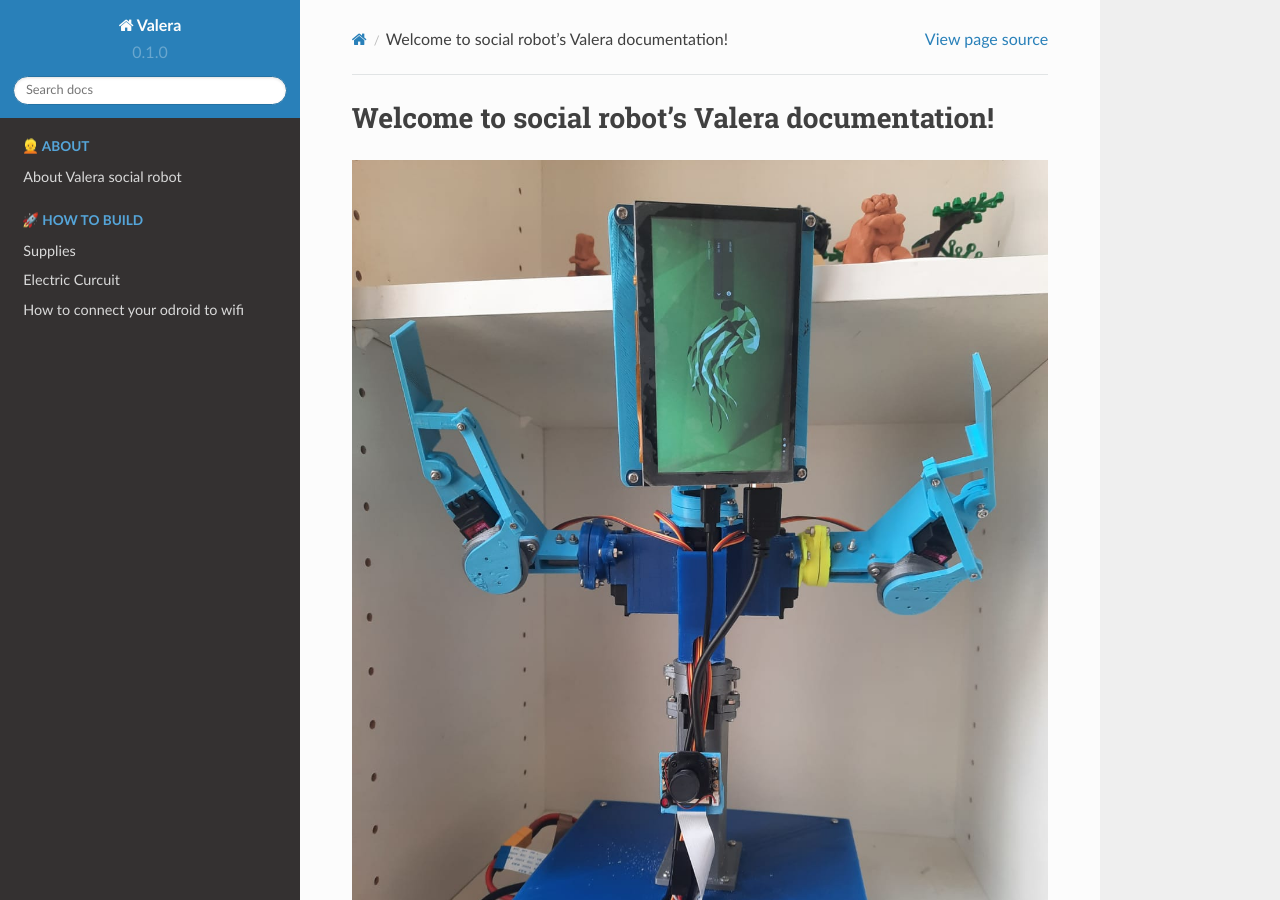
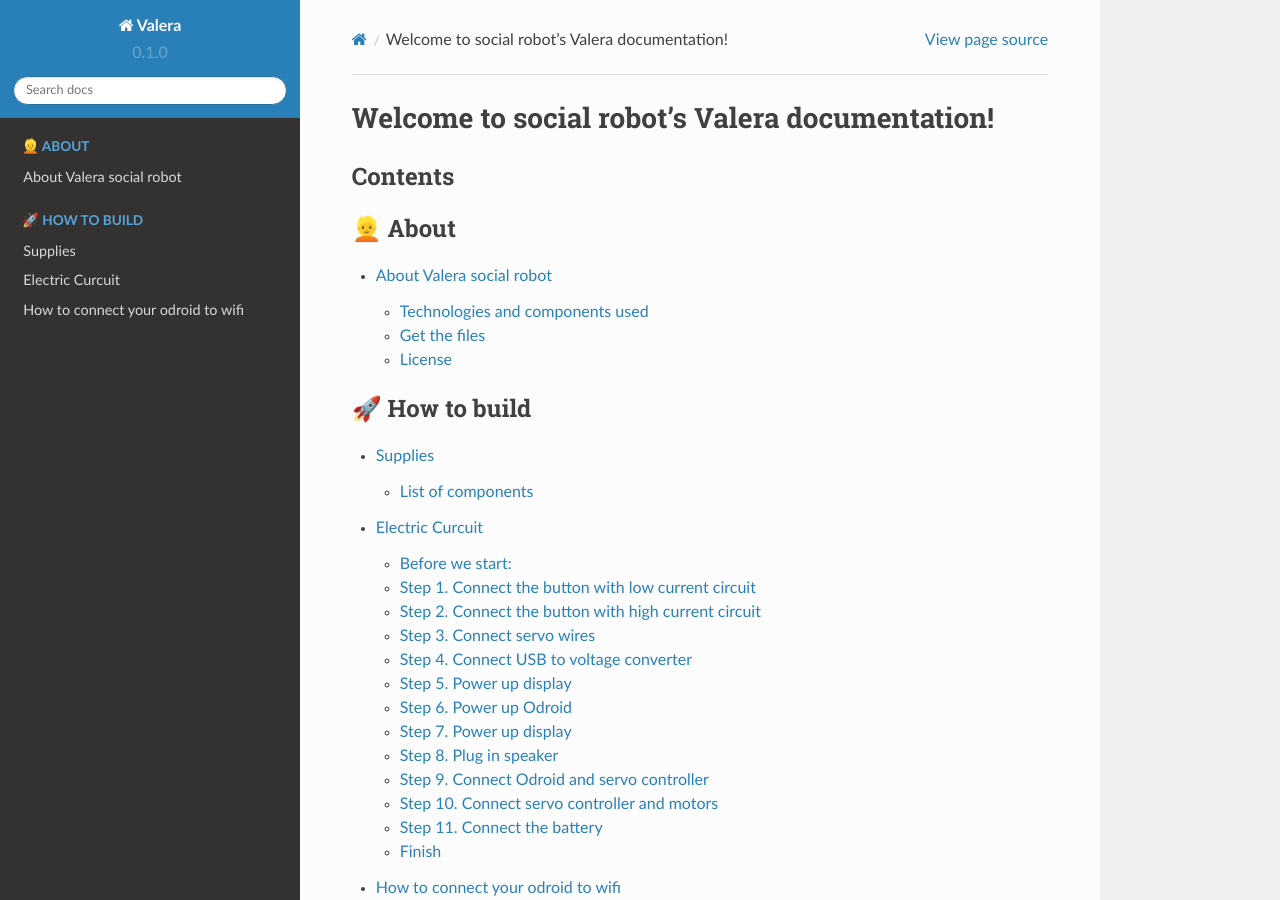
Before and after one commit to goodlancer-org/valera, a Sphinx documentation site: the page built from docs/index.rst, in a window 1280 px wide and 900 px high. Built offline with Sphinx 7.4.7 and the Read the Docs theme 2.0.0, drawn with Linux system fonts in a browser that asks for light colours.

Commit message:
docs fix: robot picture added to 'about'

```diff
--- a/docs/about.rst
+++ b/docs/about.rst
@@ -1,5 +1,7 @@
 About Valera social robot
 =========================
+
+.. image:: images/Valera.jpg
 
 Valera is a social robot aimed to be the cheapest one able to communicate with people and emotionally react to them.
 Valera can act as a friend or a teacher.
--- a/docs/index.rst
+++ b/docs/index.rst
@@ -1,7 +1,5 @@
 Welcome to social robot's Valera documentation!
 ===============================================
-
-.. image:: images/Valera.jpg
 
 Contents
 --------
```
